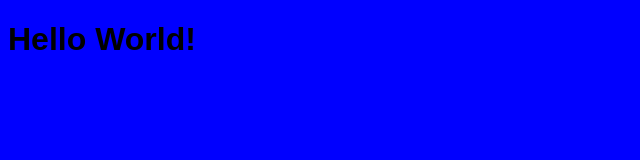
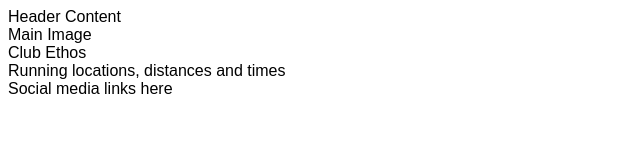
Before and after one commit to will-dml/My-first-Project, a plain HTML site: page index.html in a window 1280 px wide. Shown: the whole page, without its empty margins (0-640 px from the left). Drawn offline with Linux system fonts and the light colour scheme.

Commit message:
Add core structure for home page

```diff
--- a/assets/css/style.css
+++ b/assets/css/style.css
@@ -1,4 +1,3 @@
 body {
     font-family: Arial;
-    background-color: blue;
 }
--- a/index.html
+++ b/index.html
@@ -11,6 +11,18 @@
     <title>Love Running</title>
 </head>
 <body>
-    <h1>Hello World!</h1>
+    <header>Header Content</header>
+    <section>
+        Main Image
+    </section>
+    <section>
+        Club Ethos
+    </section>
+    <section>
+        Running locations, distances and times
+    </section>
+    <footer>
+        Social media links here
+    </footer>
 </body>
 </html>
```
